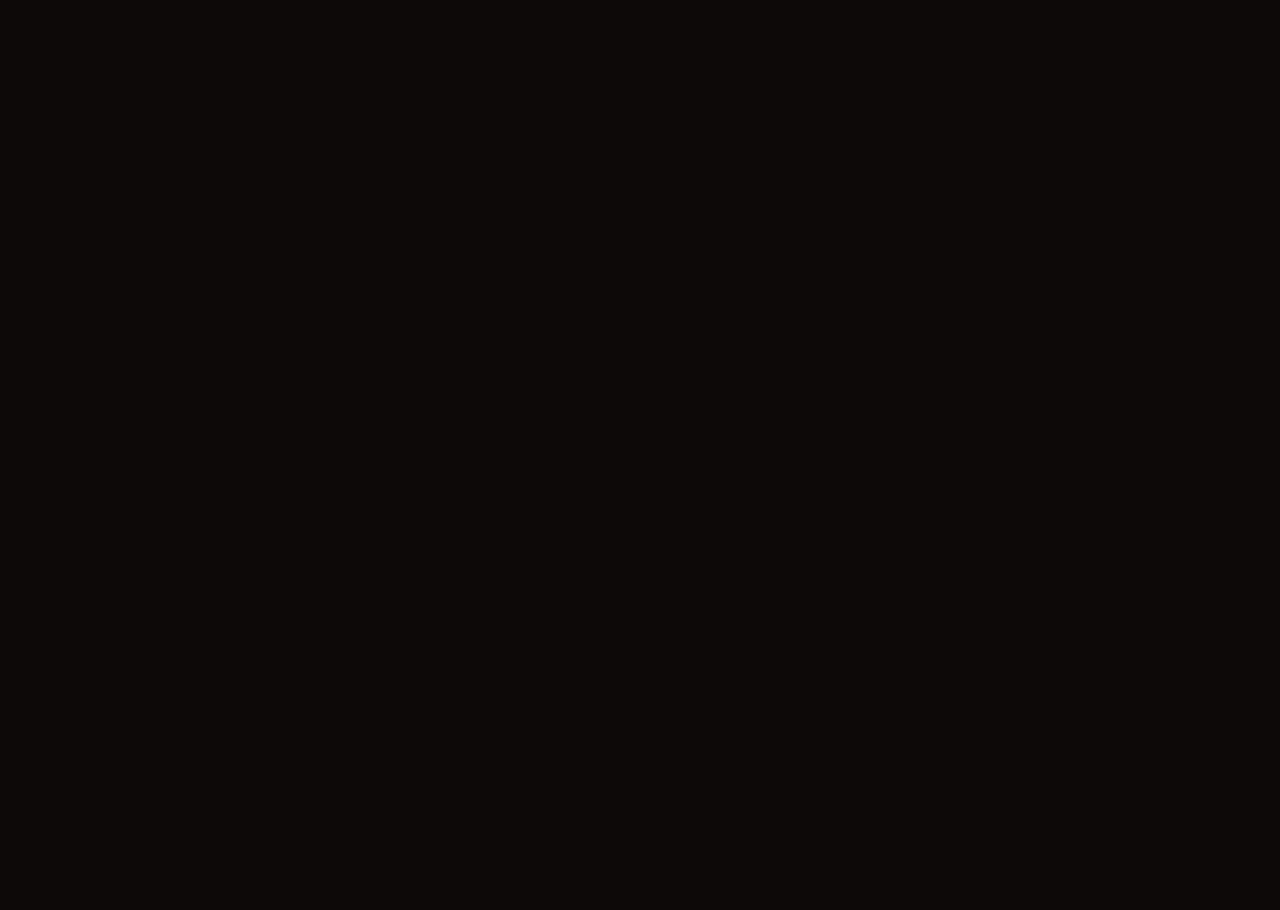
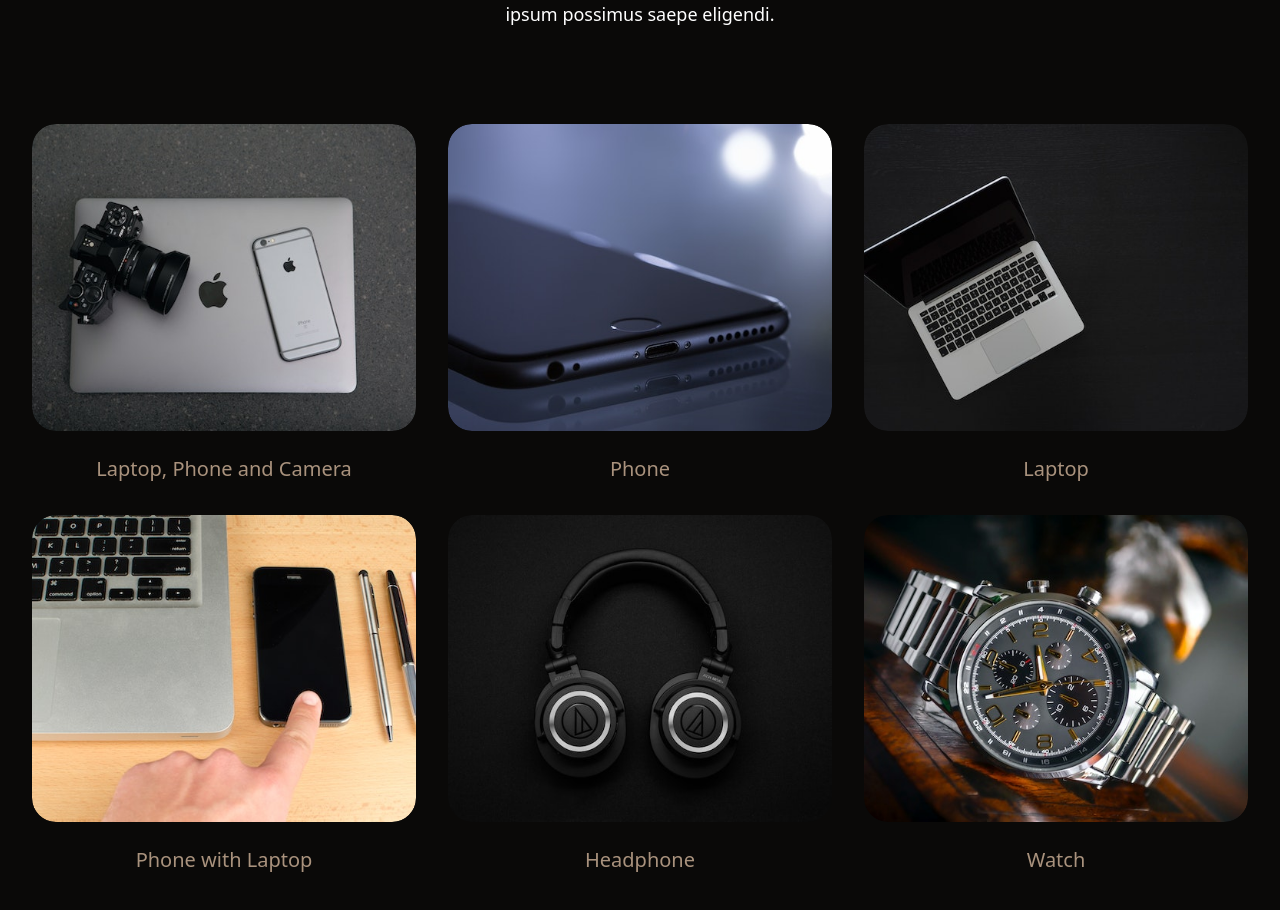
Before and after one commit to krypton225/fourth-portfolio-react, a React (Create React App) app: page / in a window 1280 px wide. Shown: the part 2120-3030 px from the top of the page. Before the commit the page ends 1896 px from the top, so only its background shows below. Built offline with nearby package versions, Linux system fonts and the light colour scheme.

Commit message:
ADD LastWork component

```diff
--- a/package.json
+++ b/package.json
@@ -9,6 +9,7 @@
     "@testing-library/react": "^13.0.0",
     "@testing-library/user-event": "^13.2.1",
     "autoprefixer": "^10.4.13",
+    "interweave": "^13.0.0",
     "postcss": "^8.4.19",
     "react": "^18.2.0",
     "react-dom": "^18.2.0",
--- a/src/App.jsx
+++ b/src/App.jsx
@@ -1,4 +1,4 @@
-import { Navbar, Landing, Branding, About, GoToTop, Skills } from "./components/index";
+import { Navbar, Landing, Branding, About, GoToTop, Skills, LastWork } from "./components/index";
 
 function App() {
   return (
@@ -9,6 +9,7 @@ function App() {
       <Branding />
       <About />
       <Skills />
+      <LastWork />
     </div>
   );
 }
--- a/src/components/About.jsx
+++ b/src/components/About.jsx
@@ -1,5 +1,4 @@
 import { LazyLoadImage } from 'react-lazy-load-image-component';
-import 'react-lazy-load-image-component/src/effects/blur.css';
 
 import { ImageMan2 } from "../data/imgs-imports";
 
--- /dev/null
+++ b/src/components/LastWork.jsx
@@ -0,0 +1,36 @@
+import { Markup } from "interweave";
+
+import { coloringFirstLetters } from "../functions/index";
+
+import AllProjectsImages from "../data/projects-imgs.js";
+
+const LastWork = () => {
+    return (
+        <section id="portfolio">
+            <div className="container py-36 px-8 text-center">
+                <h4 className="text-white text-5xl font-[Caveat]">
+                    <Markup content={coloringFirstLetters("my last work")} />
+                </h4>
+
+                <p className="w-[90%] lg:w-[80%] mt-6 mx-auto text-white text-sm lg:text-lg leading-6">
+                    Lorem ipsum dolor sit amet consectetur adipisicing elit. Nesciunt deserunt laudantium officia fuga ipsam quasi corrupti in numquam dolor libero explicabo, inventore aperiam, commodi et! Quia iste tempora aut, illum culpa ipsum possimus saepe eligendi.
+                </p>
+
+                <div className="w-full mt-24 grid grid-cols-1 md:grid-cols-2 lg:grid-cols-3 gap-14 md:gap-8">
+                    {
+                        AllProjectsImages.map(({ id, imageSrc, imageAlt, projectCategory }) => (
+                            <div key={id}>
+                                <div className="w-full rounded-3xl overflow-hidden group transition-all duration-[0.9s]">
+                                    <img src={imageSrc} alt={imageAlt} draggable="false" className="w-full rounded-3xl transition-all duration-[0.9s] group-hover:scale-110 group-hover:-rotate-[5deg]" />
+                                </div>
+                                <p className="mt-6 text-xl text-light-beige">{projectCategory}</p>
+                            </div>
+                        ))
+                    }
+                </div>
+            </div>
+        </section>
+    )
+}
+
+export default LastWork;
--- a/src/components/index.js
+++ b/src/components/index.js
@@ -15,3 +15,5 @@ export { default as About } from "./About";
 export { default as Skills } from "./Skills";
 
 export { default as GoToTop } from "./GoToTop";
+
+export { default as LastWork } from "./LastWork";
--- /dev/null
+++ b/src/data/projects-imgs.js
@@ -0,0 +1,16 @@
+import insert from "./generateIDs";
+
+import { ImageProject1, ImageProject2, ImageProject3, ImageProject4, ImageProject5, ImageProject6 } from "./imgs-imports"
+
+const projectsImages = [
+    { imageSrc: ImageProject1, imageAlt: "Laptop, Phone and Camera", projectCategory: "Laptop, Phone and Camera" },
+    { imageSrc: ImageProject2, imageAlt: "Phone", projectCategory: "Phone" },
+    { imageSrc: ImageProject3, imageAlt: "Laptop", projectCategory: "Laptop" },
+    { imageSrc: ImageProject4, imageAlt: "Phone with Laptop", projectCategory: "Phone with Laptop" },
+    { imageSrc: ImageProject5, imageAlt: "Headphone", projectCategory: "Headphone" },
+    { imageSrc: ImageProject6, imageAlt: "Watch", projectCategory: "Watch" },
+];
+
+(() => insert(projectsImages))();
+
+export default projectsImages;
--- /dev/null
+++ b/src/functions/coloringFirstLetters.js
@@ -0,0 +1,18 @@
+const coloring = (function () {
+    const firstLetters = (sentence = "") => {
+        const arr = sentence.trim().split(" ");
+        let newText = "";
+
+        for (const i in arr) {
+            newText += `<span class="text-light-beige capitalize">${arr[i].slice(0, 1)}</span>${arr[i].slice(1)} `;
+        }
+
+        return newText;
+    }
+
+    return {
+        setFirstLetterColor: firstLetters
+    }
+})();
+
+export default coloring.setFirstLetterColor;
--- /dev/null
+++ b/src/functions/index.js
@@ -0,0 +1 @@
+export { default as coloringFirstLetters } from "./coloringFirstLetters";
--- a/src/index.js
+++ b/src/index.js
@@ -1,5 +1,7 @@
 import React from 'react';
 import ReactDOM from 'react-dom/client';
+
+import 'react-lazy-load-image-component/src/effects/blur.css';
 
 import './index.css';
 
```
Also changed, not shown: 1 other file (tests, documents, lock files or other folders).
